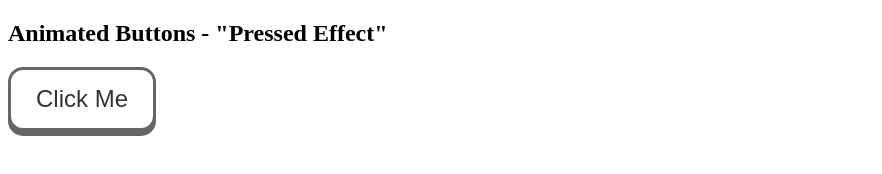
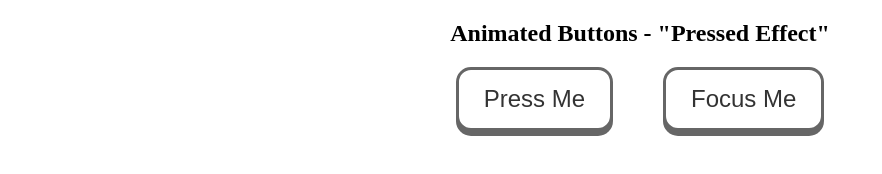
Before and after one commit to supunGN/Button, a plain HTML site: page index.html in a window 1280 px wide. Shown: the whole page, without its empty margins (0-882 px from the left). Drawn offline with Linux system fonts and the light colour scheme.

Commit message:
add focus button

```diff
--- a/index.html
+++ b/index.html
@@ -8,8 +8,13 @@
   </head>
   <body>
     <h2>Animated Buttons - "Pressed Effect"</h2>
-    <div class="btn-container">
-      <button class="btn">Click Me</button>
+    <div class="btn-area">
+      <div class="btn-container">
+        <button class="btn-1">Press Me</button>
+      </div>
+      <div class="btn-container">
+        <button class="btn-2">Focus Me</button>
+      </div>
     </div>
   </body>
 </html>
--- a/style.css
+++ b/style.css
@@ -1,4 +1,15 @@
-.btn {
+body {
+  text-align: center;
+}
+.btn-area {
+  display: flex;
+  flex-direction: row;
+  gap: 50px;
+  align-items: center;
+  justify-content: center;
+}
+.btn-1,
+.btn-2 {
   padding: 15px 25px;
   font-size: 24px;
   text-align: center;
@@ -10,12 +21,25 @@
   box-shadow: 0 5px #666;
 }
 
-.btn:hover {
+.btn-1:hover {
+  background-color: #f2f2f2;
+}
+.btn-2:hover {
   background-color: #f2f2f2;
 }
 
-.btn:active {
+.btn-1:active {
   background-color: #f2f2f2;
   box-shadow: none;
   transform: translateY(5px);
 }
+.btn-2:active {
+  background-color: #f2f2f2;
+  box-shadow: none;
+  transform: translateY(5px);
+}
+.btn-2:focus{
+  background-color: #f2f2f2;
+  box-shadow: none;
+  transform: translateY(5px);
+}
```
